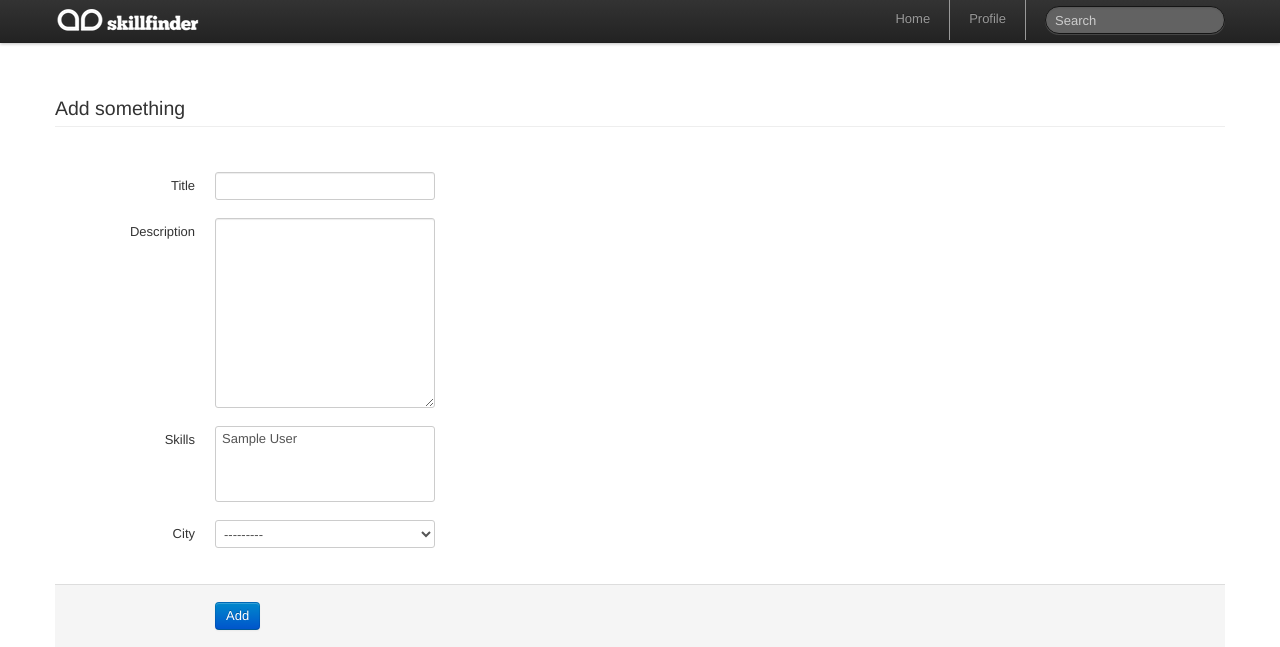
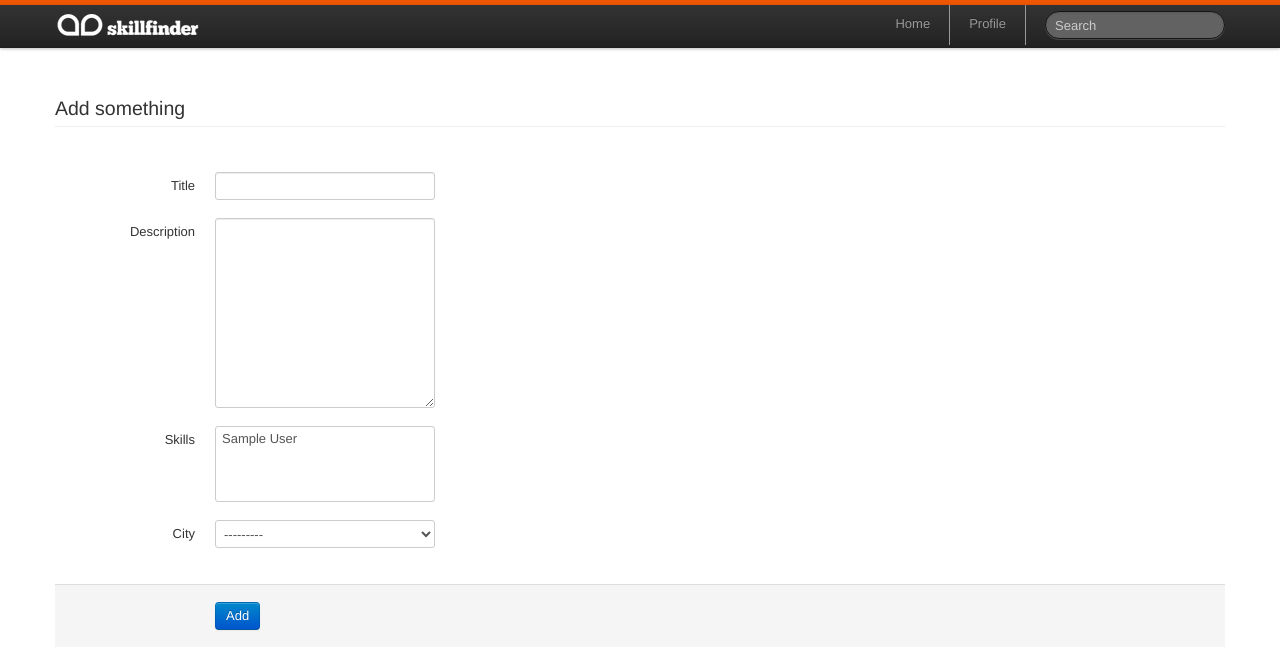
Before and after one commit to tiwei/swb12, a Django app: a page that uses templates/base.html in a window 1280 px wide. Shown: the top 647 px of the page. Run offline with Django 3.2, Linux system fonts and the light colour scheme; tables that the repository leaves empty hold one stand-in row (values such as "Sample post"); parts of the project's set-up code (start-up, migrations or seed data) failed here and were passed over; some libraries are stand-ins or nearby versions.

Commit message:
header colour line on top

```diff
--- a/static/css/style.css
+++ b/static/css/style.css
@@ -15,7 +15,13 @@ body {
  	border: none;
  }
 
+.navbar {
+	background-color: #f05501;
+	}
 
+.navbar-inner {
+  margin-top: 5px;
+}
 
 
 #skills {
```
